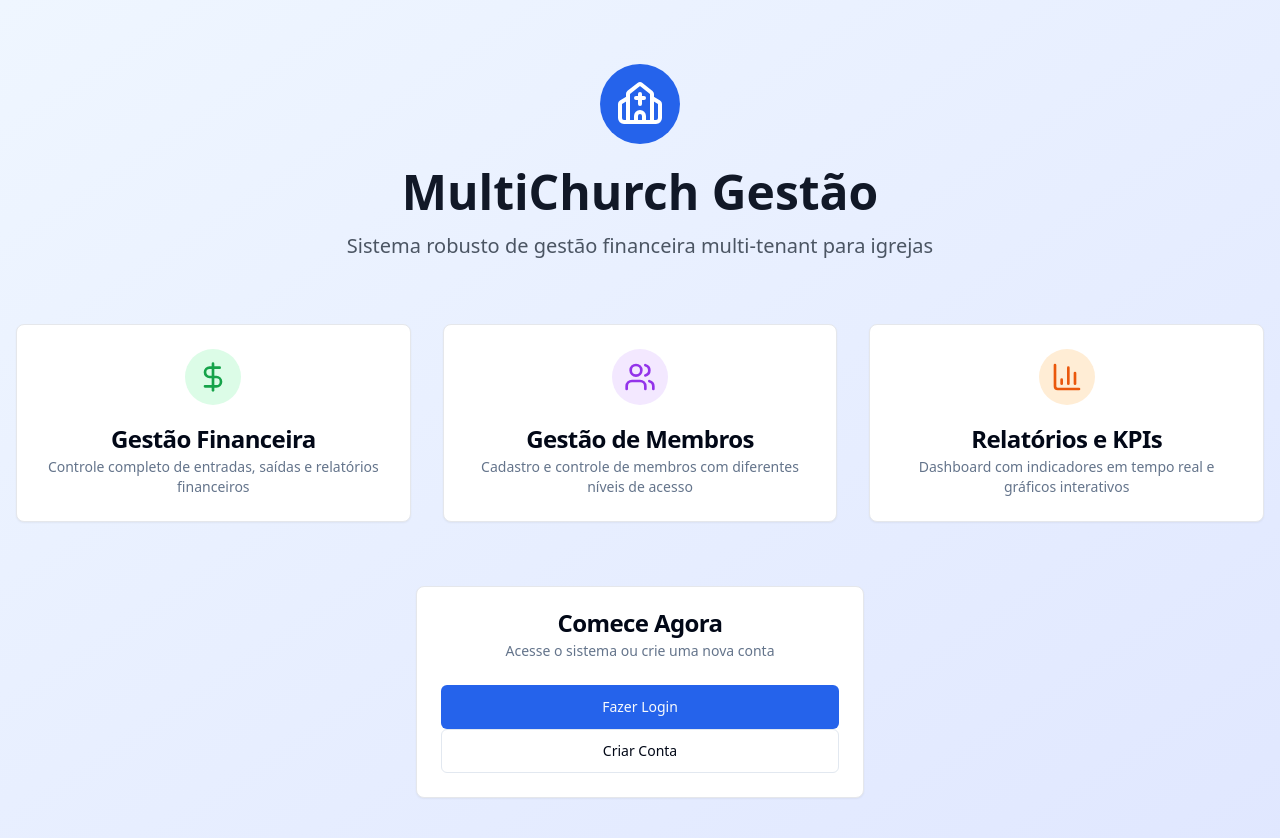
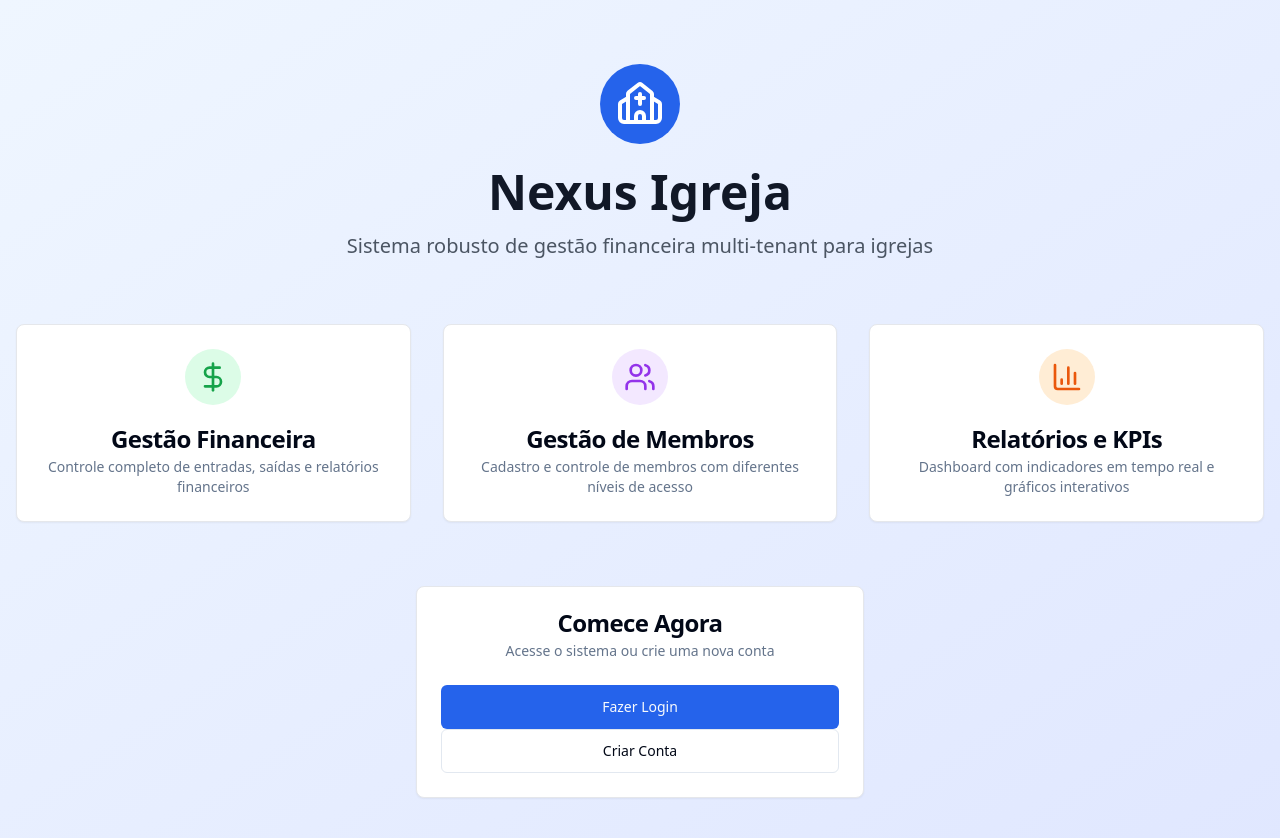
Before and after one commit to marcelogarciass/igreja3.3, a Next.js app: page / in a window 1280 px wide. Shown: the top 838 px of the page. Built offline with nearby package versions, Linux system fonts and the light colour scheme.

Commit message:
refactor: update brand name from multichurch to nexus igreja

```diff
--- a/src/app/login/page.tsx
+++ b/src/app/login/page.tsx
@@ -66,7 +66,7 @@ export default function LoginPage() {
     <div className="min-h-screen flex items-center justify-center bg-gray-50 py-12 px-4 sm:px-6 lg:px-8">
       <Card className="w-full max-w-md">
         <CardHeader className="text-center">
-          <CardTitle className="text-2xl font-bold">MultiChurch Gestão</CardTitle>
+          <CardTitle className="text-2xl font-bold">Nexus Igreja</CardTitle>
           <CardDescription>
             Entre com suas credenciais para acessar o sistema
           </CardDescription>
--- a/src/app/page.tsx
+++ b/src/app/page.tsx
@@ -15,7 +15,7 @@ export default function HomePage() {
             </div>
           </div>
           <h1 className="text-5xl font-bold text-gray-900 mb-4">
-            MultiChurch Gestão
+            Nexus Igreja
           </h1>
           <p className="text-xl text-gray-600 max-w-2xl mx-auto">
             Sistema robusto de gestão financeira multi-tenant para igrejas
--- a/src/components/layout/sidebar.tsx
+++ b/src/components/layout/sidebar.tsx
@@ -79,7 +79,7 @@ export function Sidebar({ userRole = 'member', churchName = 'Igreja' }: SidebarP
       <div className="flex items-center gap-2 p-6 border-b border-gray-200">
         <Church className="h-8 w-8 text-primary" />
         <div>
-          <h1 className="font-semibold text-lg text-gray-900">MultiChurch</h1>
+          <h1 className="font-semibold text-lg text-gray-900">Nexus Igreja</h1>
           <p className="text-sm text-gray-500 truncate">{churchName}</p>
         </div>
       </div>
```
